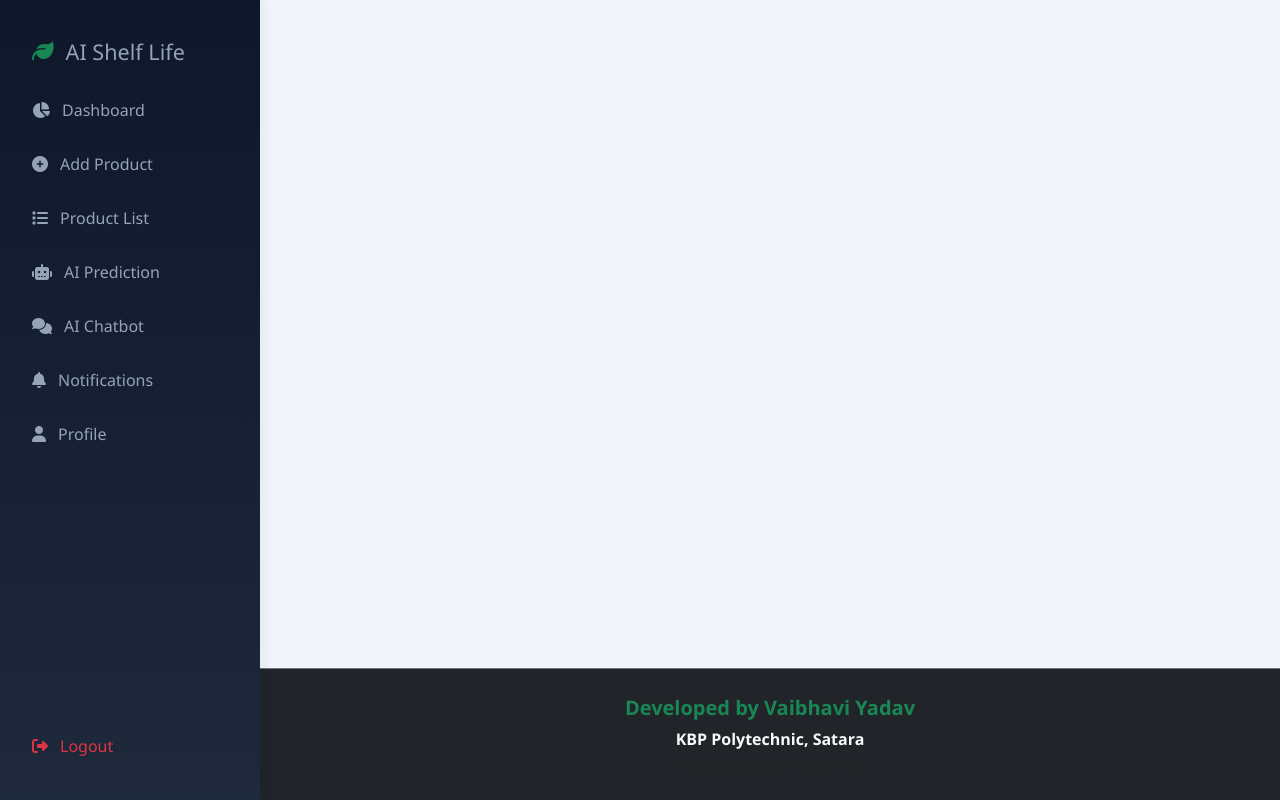
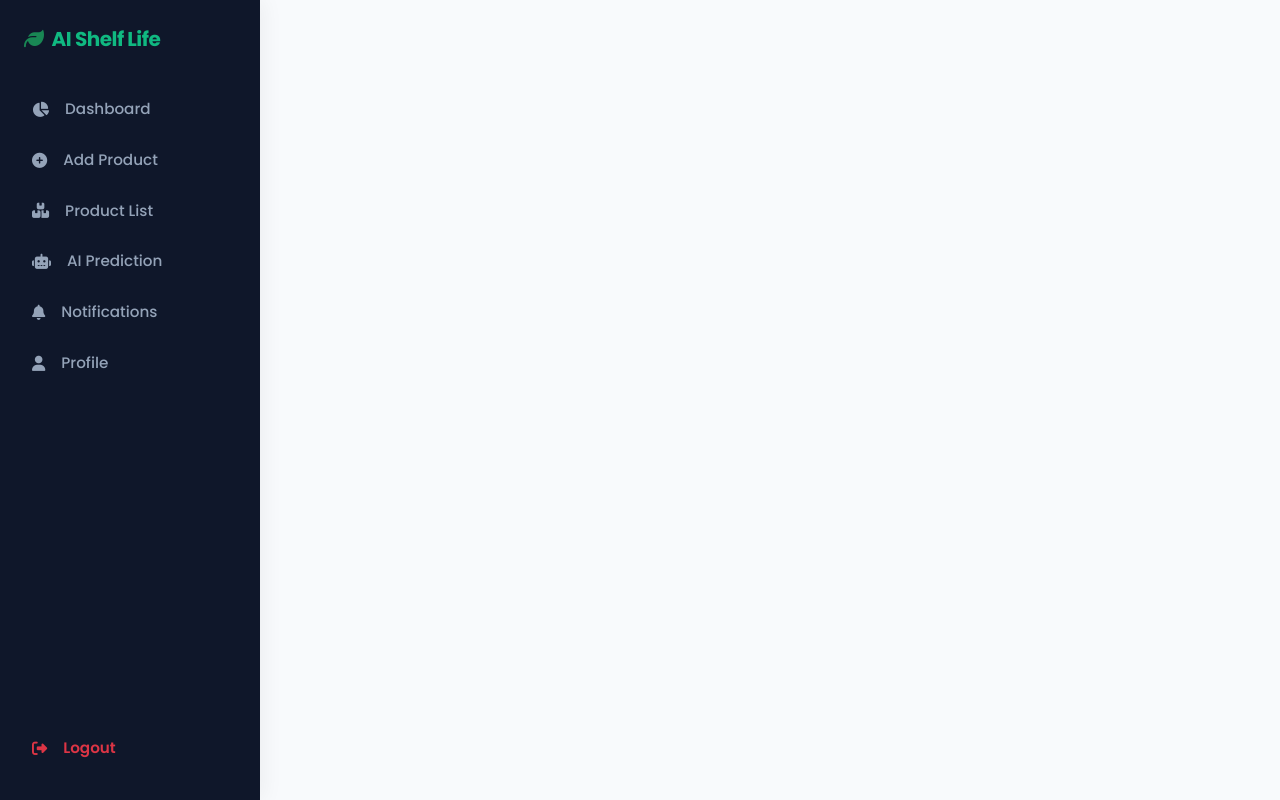
Before and after one commit to vaibhaviyadav2408-collab/-shelf-life-predictor, a Flask app: template templates/base.html in a window 1280 px wide. Run offline with Flask 3, Linux system fonts and the light colour scheme; the template is opened without the code that fills it, so the values that code supplies are empty.

Commit message:
Refactor base.html with new layout and styles
Updated HTML structure and styles for the base template.

```diff
--- a/templates/base.html
+++ b/templates/base.html
@@ -3,139 +3,131 @@
 <head>
     <meta charset="UTF-8">
     <meta name="viewport" content="width=device-width, initial-scale=1.0">
-    <title>AI Shelf Life Predictor</title>
+    <title>{% block title %}AI Shelf Life Predictor{% endblock %}</title>
 
-    <!-- Bootstrap 5 CSS CDN -->
+    <!-- Google Fonts & Font Awesome Icons -->
+    <link href="https://fonts.googleapis.com/css2?family=Plus+Jakarta+Sans:wght@400;500;600;700&display=swap" rel="stylesheet">
+    <link rel="stylesheet" href="https://cdnjs.cloudflare.com/ajax/libs/font-awesome/6.4.0/css/all.min.css">
+
+    <!-- Bootstrap 5 CSS -->
     <link href="https://cdn.jsdelivr.net/npm/bootstrap@5.3.0/dist/css/bootstrap.min.css" rel="stylesheet">
-    <!-- Font Awesome Icons -->
-    <link rel="stylesheet" href="https://cdnjs.cloudflare.com/ajax/libs/font-awesome/6.4.0/css/all.min.css">
+
+    <!-- Custom CSS -->
+    <link rel="stylesheet" href="{{ url_for('static', filename='style.css') }}">
 
     <style>
         body {
-            background-color: #f1f5f9;
-            font-family: 'Segoe UI', system-ui, -apple-system, sans-serif;
+            background-color: #f8fafc;
+            font-family: 'Plus Jakarta Sans', sans-serif;
             margin: 0;
             padding: 0;
+            color: #0f172a;
         }
-
-        /* Dark Sidebar Styling */
         .sidebar {
             width: 260px;
             height: 100vh;
             position: fixed;
             top: 0;
             left: 0;
-            background: linear-gradient(180deg, #0f172a 0%, #1e293b 100%);
+            background: #0f172a;
             color: #ffffff;
             padding: 24px 16px;
             display: flex;
             flex-direction: column;
             z-index: 1000;
-            box-shadow: 4px 0 10px rgba(0,0,0,0.05);
+            box-shadow: 4px 0 20px rgba(0, 0, 0, 0.05);
         }
-
         .sidebar-brand {
-            font-size: 1.35rem;
+            font-size: 1.25rem;
             font-weight: 700;
             color: #10b981;
-            margin-bottom: 30px;
+            margin-bottom: 32px;
             display: flex;
             align-items: center;
-            gap: 10px;
-            text-decoration: none;
-            padding-left: 10px;
+            padding-left: 8px;
+            letter-spacing: -0.5px;
         }
-
         .sidebar a {
             color: #94a3b8;
             text-decoration: none;
             padding: 12px 16px;
             border-radius: 10px;
-            margin-bottom: 6px;
+            margin-bottom: 4px;
             display: flex;
             align-items: center;
-            gap: 12px;
             font-weight: 500;
-            transition: all 0.2s ease;
+            font-size: 0.95rem;
+            transition: all 0.2s cubic-bezier(0.4, 0, 0.2, 1);
         }
-
         .sidebar a:hover, .sidebar a.active {
-            background: #10b981;
-            color: #ffffff;
-            box-shadow: 0 4px 12px rgba(16, 185, 129, 0.3);
+            background: #1e293b;
+            color: #10b981;
+            transform: translateX(4px);
         }
-
-        /* Main Layout */
-        .main-wrapper {
+        .main-content {
             margin-left: 260px;
-            display: flex;
-            flex-direction: column;
+            padding: 36px;
             min-height: 100vh;
         }
-
-        .main-content {
-            padding: 35px;
-            flex: 1;
+        .card-custom {
+            border: 1px solid #e2e8f0;
+            border-radius: 16px;
+            box-shadow: 0 10px 25px -5px rgba(0, 0, 0, 0.03);
+            background: #ffffff;
+            transition: transform 0.2s ease, box-shadow 0.2s ease;
         }
-
-        /* Modern Cards */
-        .card-custom {
-            border: none;
-            border-radius: 16px;
-            box-shadow: 0 4px 20px rgba(0, 0, 0, 0.04);
-            background: #ffffff;
+        .card-custom:hover {
+            box-shadow: 0 20px 25px -5px rgba(0, 0, 0, 0.05);
         }
-
-        .btn-success-custom {
-            background-color: #10b981;
-            border: none;
-            color: white;
-            font-weight: 600;
-            border-radius: 8px;
-            padding: 10px 20px;
-            transition: all 0.2s;
-        }
-
-        .btn-success-custom:hover {
-            background-color: #059669;
-            color: white;
+        .stat-icon {
+            width: 48px;
+            height: 48px;
+            border-radius: 12px;
+            display: flex;
+            align-items: center;
+            justify-content: center;
+            font-size: 1.25rem;
         }
     </style>
 </head>
 <body>
 
-    <!-- Sidebar -->
+    <!-- Sidebar Layout -->
     <div class="sidebar">
-        <a href="{{ url_for('dashboard') }}" class="sidebar-brand">
-            <i class="fa-solid fa-leaf text-success"></i> AI Shelf Life
+        <div class="sidebar-brand">
+            <i class="fa-solid fa-leaf me-2 text-success"></i> AI Shelf Life
+        </div>
+
+        <a href="{{ url_for('dashboard') }}" class="{% if request.endpoint == 'dashboard' %}active{% endif %}">
+            <i class="fa-solid fa-chart-pie me-3"></i> Dashboard
         </a>
-        <a href="{{ url_for('dashboard') }}"><i class="fa-solid fa-chart-pie"></i> Dashboard</a>
-        <a href="{{ url_for('add_product') }}"><i class="fa-solid fa-plus-circle"></i> Add Product</a>
-        <a href="{{ url_for('product_list') }}"><i class="fa-solid fa-list text-center"></i> Product List</a>
-        <a href="{{ url_for('ai_prediction') }}"><i class="fa-solid fa-robot"></i> AI Prediction</a>
-        <a href="{{ url_for('chatbot') }}"><i class="fa-solid fa-comments"></i> AI Chatbot</a>
-        <a href="{{ url_for('notifications') }}"><i class="fa-solid fa-bell"></i> Notifications</a>
-        <a href="{{ url_for('profile') }}"><i class="fa-solid fa-user"></i> Profile</a>
-        <a href="{{ url_for('index') }}" class="mt-auto text-danger"><i class="fa-solid fa-right-from-bracket"></i> Logout</a>
+        <a href="{{ url_for('add_product') }}" class="{% if request.endpoint == 'add_product' %}active{% endif %}">
+            <i class="fa-solid fa-plus-circle me-3"></i> Add Product
+        </a>
+        <a href="{{ url_for('product_list') }}" class="{% if request.endpoint == 'product_list' %}active{% endif %}">
+            <i class="fa-solid fa-boxes-stacked me-3"></i> Product List
+        </a>
+        <a href="{{ url_for('ai_prediction') }}" class="{% if request.endpoint == 'ai_prediction' %}active{% endif %}">
+            <i class="fa-solid fa-robot me-3"></i> AI Prediction
+        </a>
+        <a href="{{ url_for('notifications') }}" class="{% if request.endpoint == 'notifications' %}active{% endif %}">
+            <i class="fa-solid fa-bell me-3"></i> Notifications
+        </a>
+        <a href="{{ url_for('profile') }}" class="{% if request.endpoint == 'profile' %}active{% endif %}">
+            <i class="fa-solid fa-user me-3"></i> Profile
+        </a>
+
+        <a href="{{ url_for('index') }}" class="mt-auto text-danger fw-semibold">
+            <i class="fa-solid fa-right-from-bracket me-3"></i> Logout
+        </a>
     </div>
 
-    <!-- Main Content Body -->
-    <div class="main-wrapper">
-        <div class="main-content">
-            {% block content %}{% endblock %}
-        </div>
-
-        <!-- Stylish Vertical Footer -->
-        <footer class="py-4 bg-dark text-white text-center border-top border-secondary mt-auto">
-            <div class="container d-flex flex-column align-items-center gap-1">
-                <p class="mb-0 fw-bold text-success fs-5">Developed by Vaibhavi Yadav</p>
-                <p class="mb-0 text-light fw-semibold">KBP Polytechnic, Satara</p>
-                <p class="mb-0 text-muted small">2026 Inplant Training Project</p>
-            </div>
-        </footer>
+    <!-- Main Dynamic Content -->
+    <div class="main-content">
+        {% block content %}{% endblock %}
     </div>
 
-    <!-- Bootstrap 5 JS Bundle CDN -->
+    <!-- Bootstrap 5 JS Bundle -->
     <script src="https://cdn.jsdelivr.net/npm/bootstrap@5.3.0/dist/js/bootstrap.bundle.min.js"></script>
 </body>
 </html>
```
